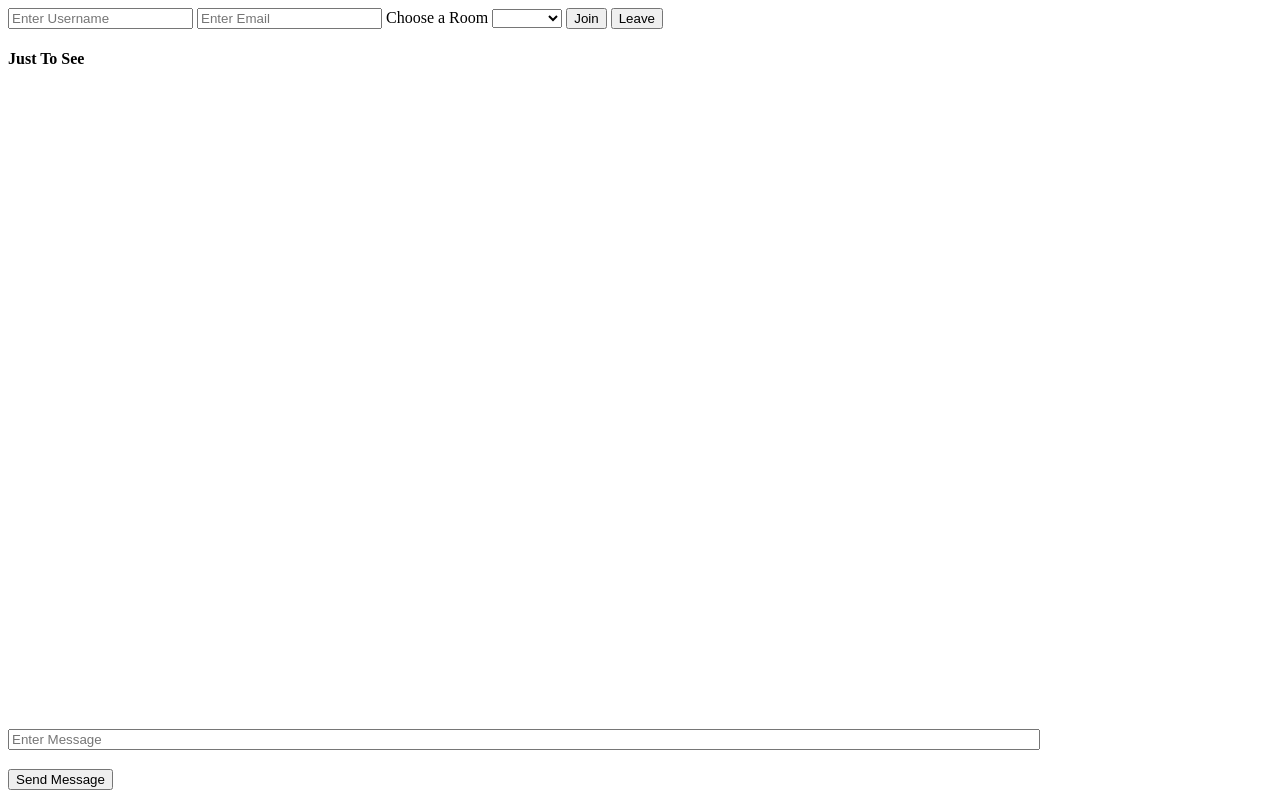
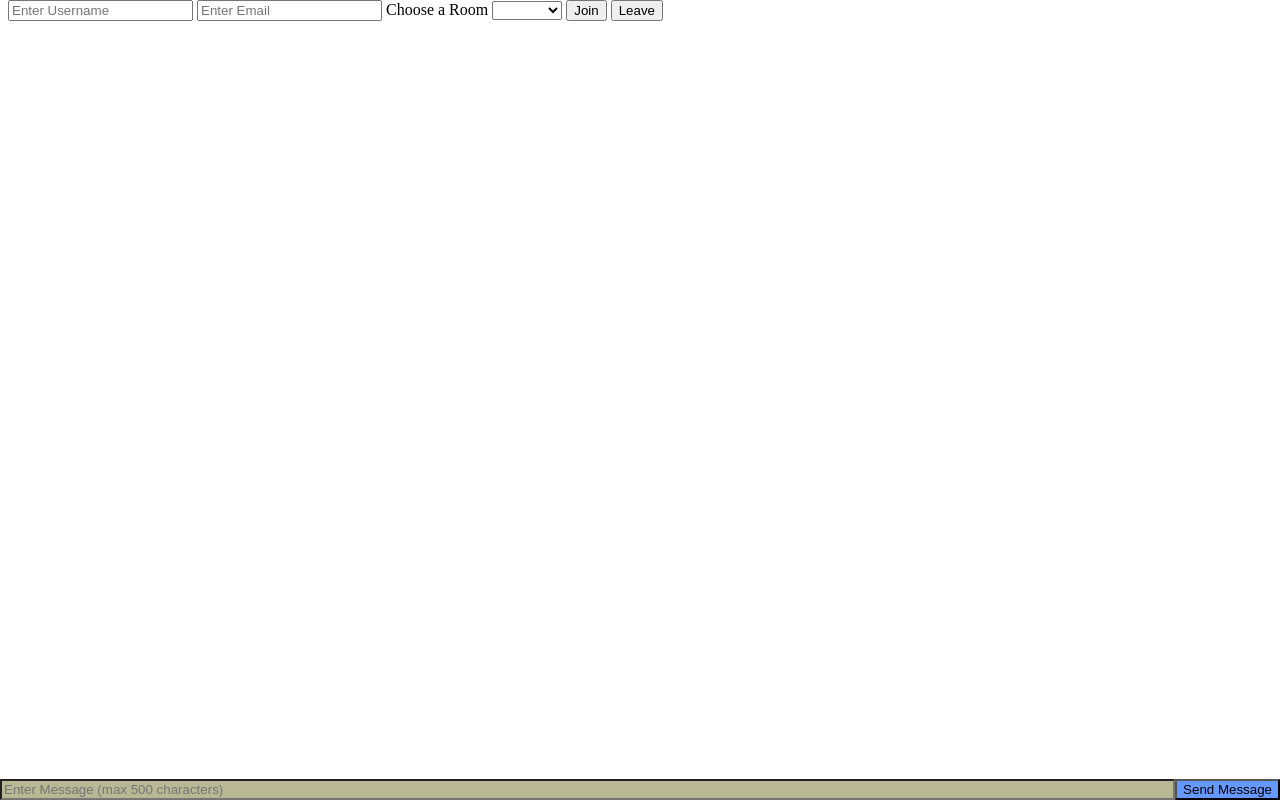
Before and after one commit to ntshuks/Node-Projects, a website: page chat-app/public/index.html in a window 1280 px wide. Drawn offline with nearby package versions, Linux system fonts and the light colour scheme; no server answers.

Commit message:
Improved display output

```diff
--- a/chat-app/package.json
+++ b/chat-app/package.json
@@ -11,7 +11,6 @@
   "author": "",
   "license": "ISC",
   "dependencies": {
-    "body-parser": "^1.20.3",
     "dotenv": "^16.4.5",
     "express": "^4.21.1",
     "socket.io": "^4.8.0"
--- a/chat-app/public/index.html
+++ b/chat-app/public/index.html
@@ -9,6 +9,7 @@
     <title>Chat App</title>
 </head>
 <body>
+  <div class="main">
   <div>
     <form id="join" name="join" method="post" style="display: inline;">
       <input type="text" id="username" placeholder="Enter Username" maxlength="10" pattern="[A-za-z0-9]+" required>
@@ -32,17 +33,20 @@
   <div>
     <ul class="roomuserlist" id="roomuserlist"></ul>
   </div>
+  </div>
+  </body>
 
     <!-- Div to contain all messages-->
     <div id="messagearea">
-      <h4>Just To See</h4>
+      <!--<h4>Just To See</h4> -->
     </div>
-    <!-- <div id="messageinput">  -->
+    <div id="messageinput">
      <form id="messageform" name="massageform" method="post>">
-      <input name="message" id="message" type="text" placeholder="Enter Message">
-      <button class="messagesend" type="submit">Send Message</button>
+      <input name="message" id="message" type="text"
+      placeholder="Enter Message (max 500 characters)" maxlength="500">
+      <button id="messagesend">Send Message</button>
      </form>
-    <!-- </div> -->
+    </div>
     <script src="/socket.io/socket.io.js" defer></script>
     <script src="script.js" defer></script>
 </body>
--- a/chat-app/public/style.css
+++ b/chat-app/public/style.css
@@ -1,14 +1,34 @@
-#message {
-    width: 80%;
+.main {
+    display: flex;
+    flex-direction: row;
     position: fixed;
-    bottom:50px;
-
+    top: 0;
 }
 
-.messagesend {
+
+
+#messageform {
+   /* background: #6699ff; */
+   display: flex;
+   box-sizing: border-box;
     position: fixed;
-    bottom:10px;
+    bottom: 0;
+    left: 0;
+    right: 0;
 }
+
+#message {
+    background: #b8b894;
+    flex-grow: 1;
+}
+
+#messagesend {
+    background: #6699ff;
+   /* padding: 0 1rem;
+    margin: 0.25rem;
+    border-radius: 3px; */
+}
+
 
 ul.roomuserlist {
     list-style-type: none;
```
Also changed, not shown: chat-app/server.js (+7 -7 lines), chat-app/Readme.md, 1 other file.
